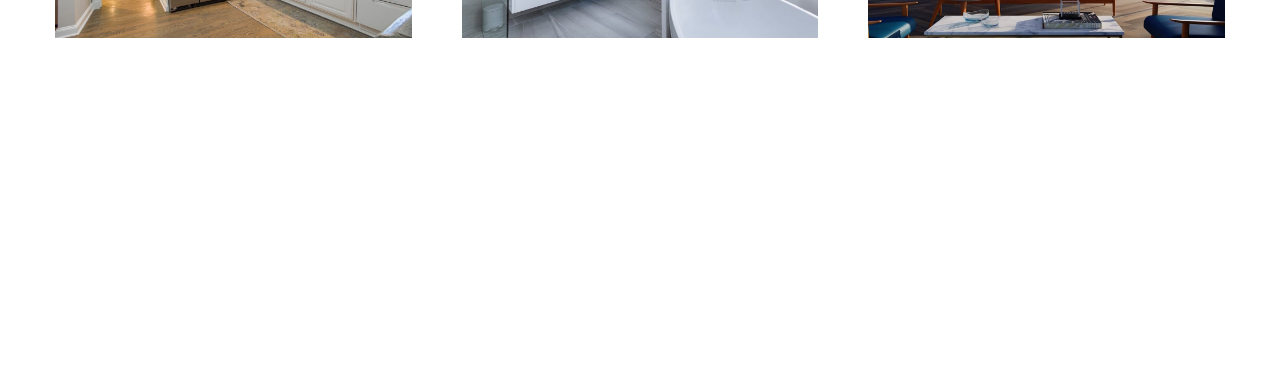
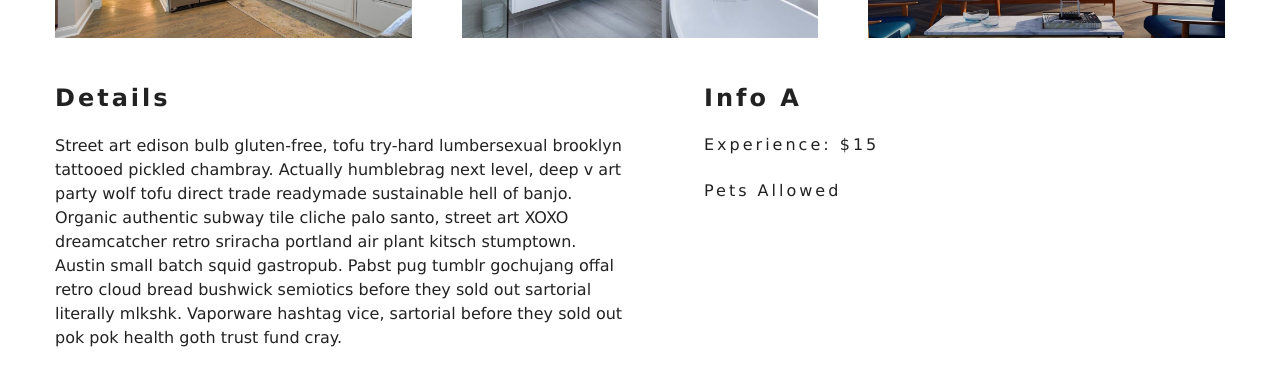
Before and after one commit to Track-Study-Buddies-4/normalM-f-ind, a React (Create React App) app in the folder normalmfind/: page /events/Gardening-business in a window 1280 px wide. Shown: the part 838-1224 px from the top of the page. Before the commit the page ends 876 px from the top, so only its background shows below. Built offline with nearby package versions, Linux system fonts and the light colour scheme.

Commit message:
info cada evento

```diff
--- a/normalmfind/src/pages/SingleEvent.js
+++ b/normalmfind/src/pages/SingleEvent.js
@@ -54,7 +54,7 @@ Component {
 
         }
 
-        const {name, description, capaciy, size, price, extras, breakfast, pets, images} = event
+        const {name, description, capacity, size, price, extras, breakfast, pets, images} = event
 
         const[mainImg, ...defaultImg] = images;
 
@@ -84,6 +84,35 @@ Component {
     })}
 
             </div>
+
+            <div className="single-room-info">
+                <article className="desc">
+                    <h3>Details</h3>
+                    <p>{description}</p>
+
+                </article>
+
+                <article className="info">
+
+                    <h3>Info A</h3>
+                    <h6>Experience: ${price}</h6>
+{/*                     <h6>Size: {size} SQFT</h6>
+                    <h6>Max Capacity:  {""}
+                        { capacity > 1 ? `${capacity} people `: `${capacity} person`}
+                    </h6> */}
+                    <h6>{pets ? " pets allowed ": "no pets allow " }</h6>
+
+                </article>
+
+            </div>
+
+
+
+
+
+
+
+
         </section>
 
         </>
```
